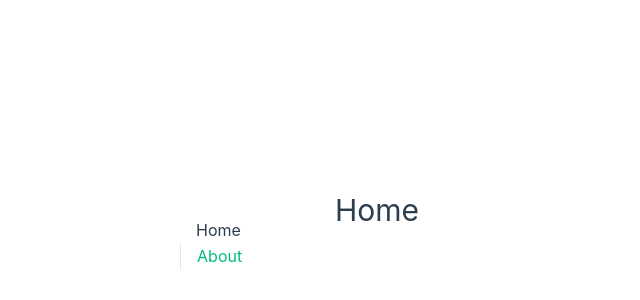
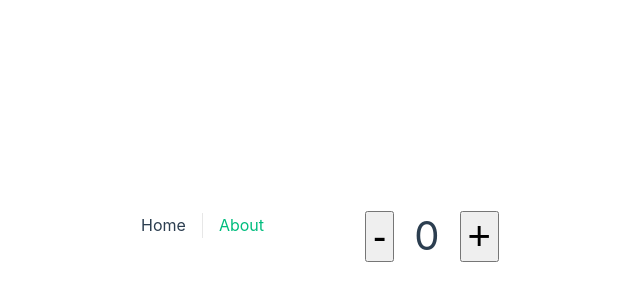
Before and after one commit to RahafAl0/vueJS-compositionAPI, a Vue app: page / in a window 1280 px wide. Shown: the part 164-464 px from the top of the page, without its empty margins (305-945 px from the left). Built offline with nearby package versions, Linux system fonts and the light colour scheme.

Commit message:
make simple counter in options API

```diff
--- a/src/views/HomeView.vue
+++ b/src/views/HomeView.vue
@@ -1,5 +1,37 @@
 <template>
-    <div class="home">
-        <h1>Home</h1>
-    </div>
+  <div class="home">
+    <button @click="decreaseCounter" class="btn">-</button>
+    <span class="counter">{{ counter }}</span>
+    <button @click="increaceCounter" class="btn">+</button>
+  </div>
 </template>
+
+<script>
+export default {
+  data() {
+    return {
+      counter: 0,
+    };
+  },
+  methods: {
+    increaceCounter() {
+      this.counter++;
+    },
+    decreaseCounter() {
+      this.counter--;
+    },
+  },
+};
+</script>
+
+<style>
+.home {
+  text-align: center;
+  padding: 20px;
+}
+.btn,
+.counter {
+  font-size: 40px;
+  margin: 10px;
+}
+</style>
```
